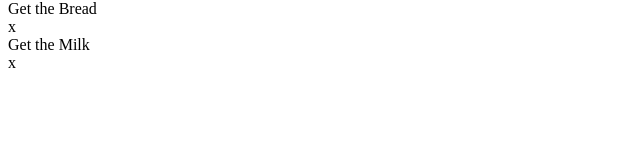
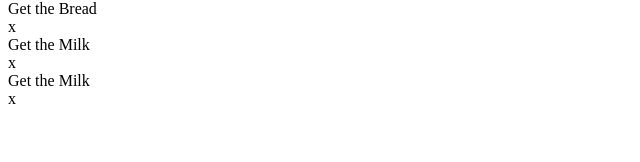
Before and after one commit to chrism-la/TodoApp, a React (Create React App) app in the folder client/: page / in a window 1280 px wide. Shown: the part 119-281 px from the top of the page, without its empty margins (0-640 px from the left). Built offline with nearby package versions, Linux system fonts and the light colour scheme.

Commit message:
created JSX elements

```diff
--- a/client/src/App.js
+++ b/client/src/App.js
@@ -14,6 +14,11 @@ function App() {
                     <div className="text">Get the Milk</div>
                     <div className="delete-todo">x</div>
                 </div>
+                <div className="todo is-complete">
+                    <div className="checkbox"></div>
+                    <div className="text">Get the Milk</div>
+                    <div className="delete-todo">x</div>
+                </div>
             </div>
         </div>
     );
```
